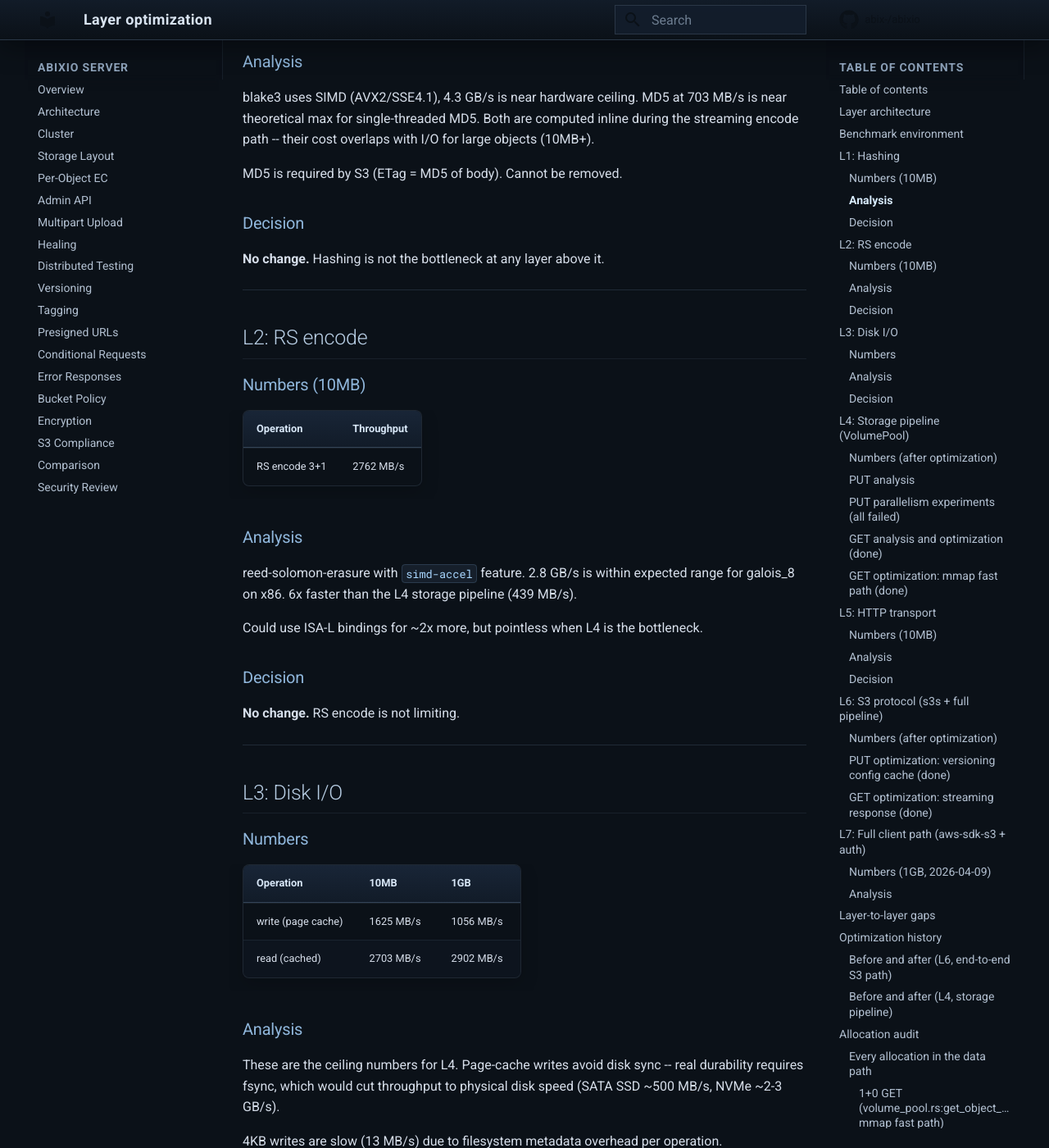
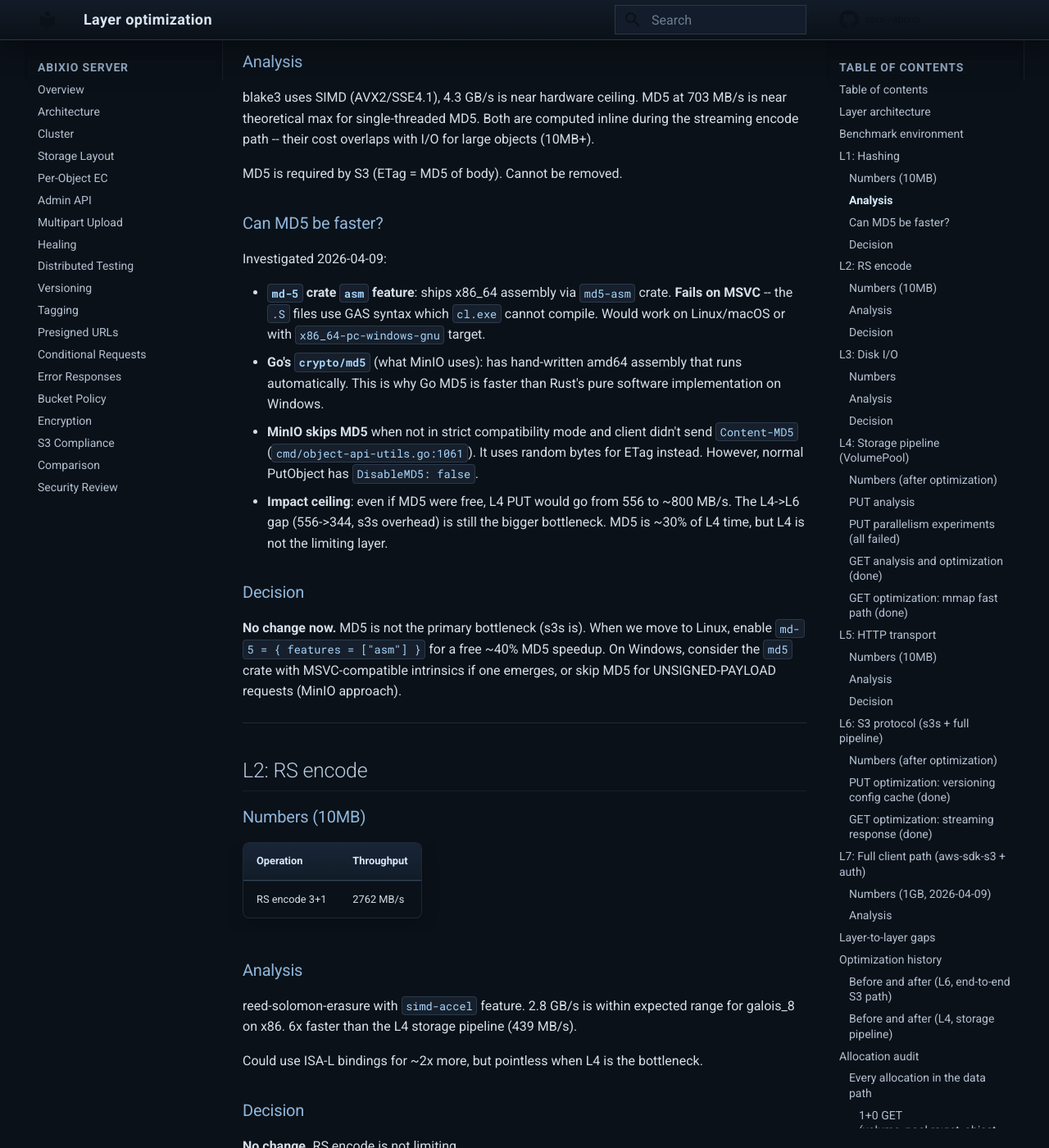
Before and after one commit to abix-/abixio, an MkDocs documentation site: the page built from docs/layer-optimization.md, in a window 1280 px wide and 1400 px high, scrolled down 1896 px. Shown: the whole window at 82% size. Built offline with MkDocs 1.6.1 and Material for MkDocs 9.7.7, drawn with Linux system fonts in a browser that asks for light colours; comment, search, counter and statistics services are not loaded.

Commit message:
docs: md5 acceleration research, asm fails on msvc, s3s is the real bottleneck

```diff
--- a/docs/layer-optimization.md
+++ b/docs/layer-optimization.md
@@ -75,9 +75,29 @@ large objects (10MB+).
 
 MD5 is required by S3 (ETag = MD5 of body). Cannot be removed.
 
+### Can MD5 be faster?
+
+Investigated 2026-04-09:
+
+- **`md-5` crate `asm` feature**: ships x86_64 assembly via `md5-asm` crate.
+  **Fails on MSVC** -- the `.S` files use GAS syntax which `cl.exe` cannot
+  compile. Would work on Linux/macOS or with `x86_64-pc-windows-gnu` target.
+- **Go's `crypto/md5`** (what MinIO uses): has hand-written amd64 assembly
+  that runs automatically. This is why Go MD5 is faster than Rust's pure
+  software implementation on Windows.
+- **MinIO skips MD5** when not in strict compatibility mode and client didn't
+  send `Content-MD5` (`cmd/object-api-utils.go:1061`). It uses random bytes
+  for ETag instead. However, normal PutObject has `DisableMD5: false`.
+- **Impact ceiling**: even if MD5 were free, L4 PUT would go from 556 to
+  ~800 MB/s. The L4->L6 gap (556->344, s3s overhead) is still the bigger
+  bottleneck. MD5 is ~30% of L4 time, but L4 is not the limiting layer.
+
 ### Decision
 
-**No change.** Hashing is not the bottleneck at any layer above it.
+**No change now.** MD5 is not the primary bottleneck (s3s is). When we move
+to Linux, enable `md-5 = { features = ["asm"] }` for a free ~40% MD5 speedup.
+On Windows, consider the `md5` crate with MSVC-compatible intrinsics if one
+emerges, or skip MD5 for UNSIGNED-PAYLOAD requests (MinIO approach).
 
 ---
 
```
